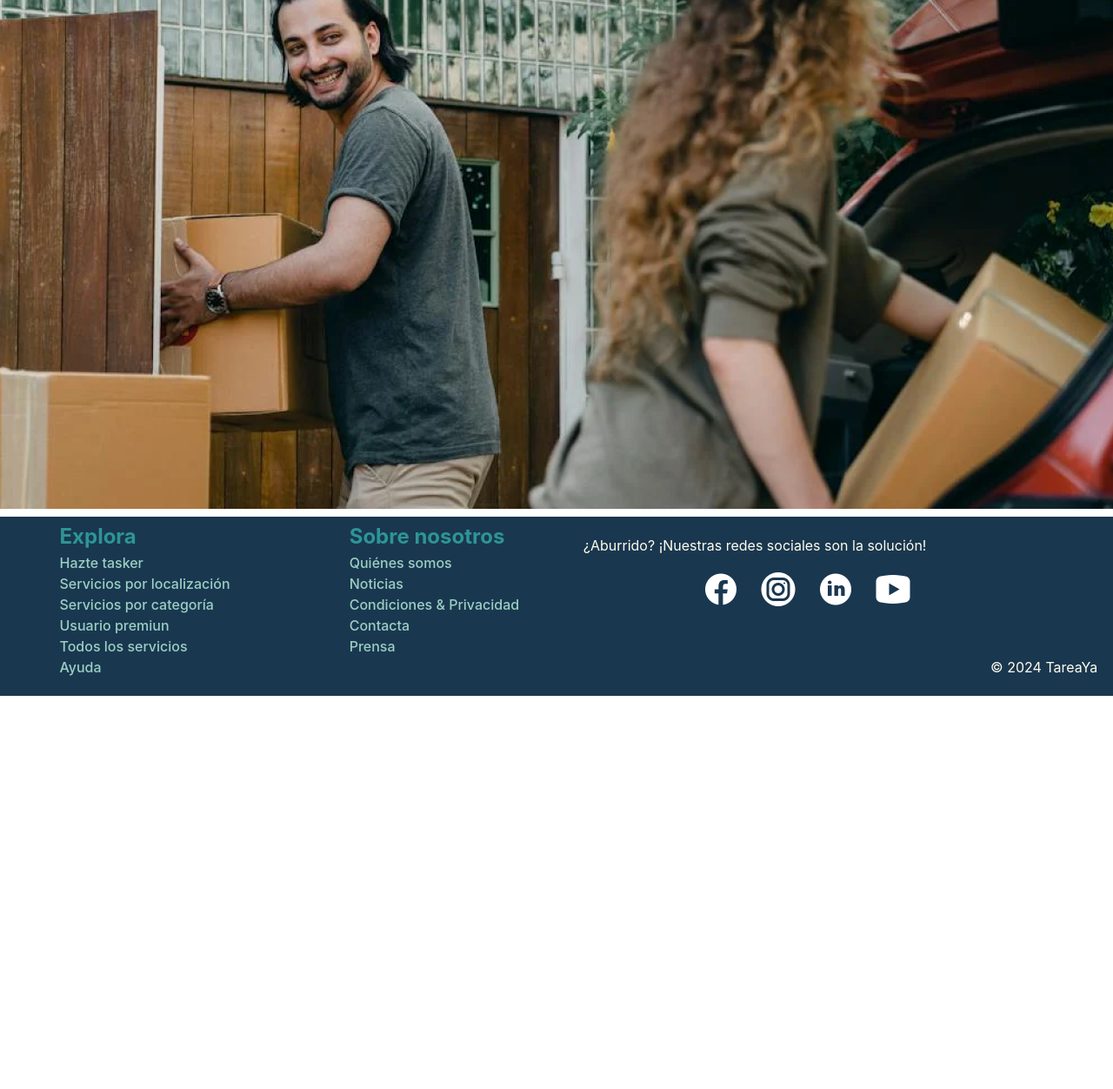
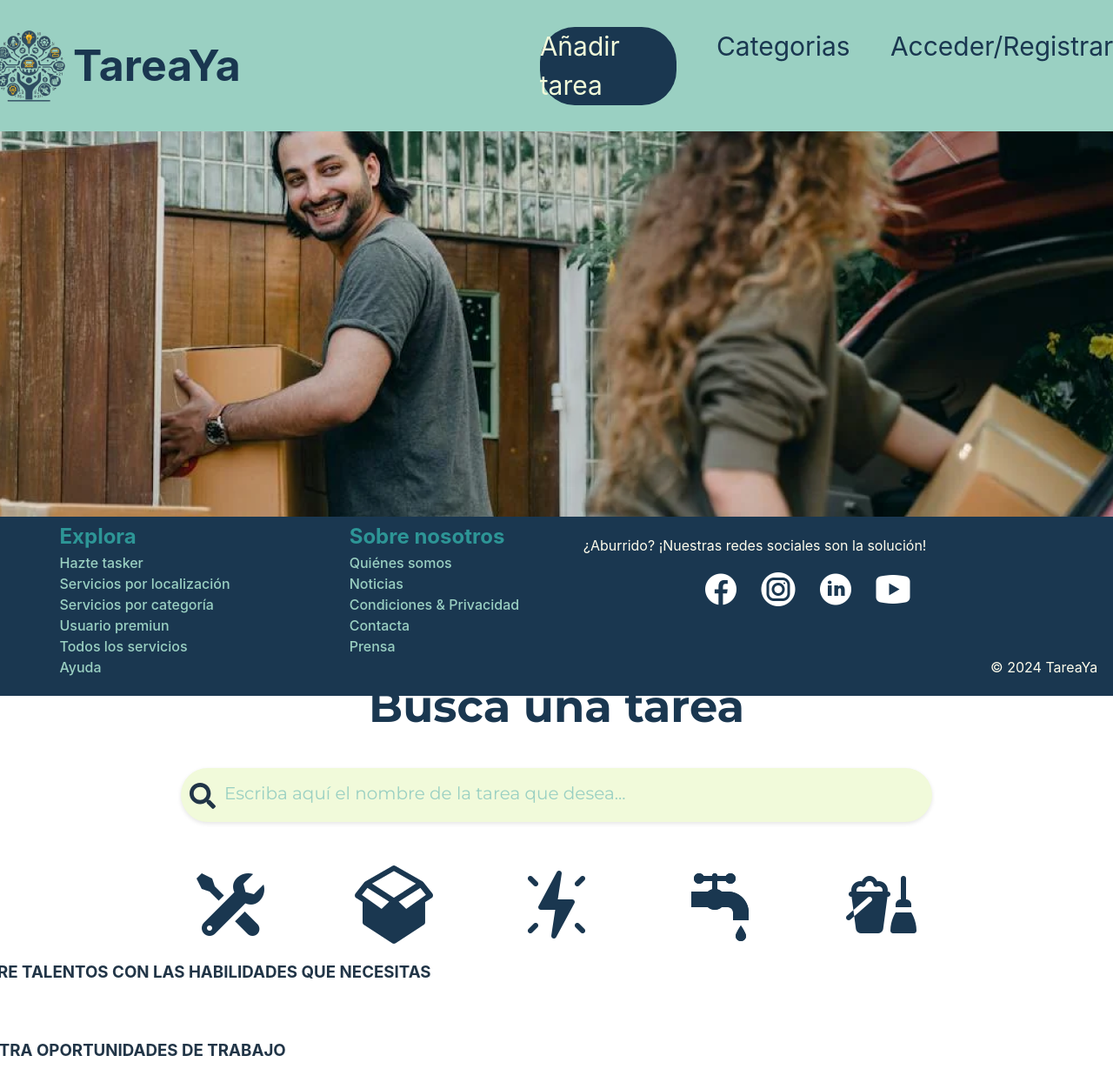
Before and after one commit to dialomt/hackathon-TareaYa, a React (Vite) app in the folder tareaya/: page / in a window 1280 px wide. Shown: the top 1252 px of the page at 87% size. Built offline with nearby package versions, Linux system fonts and the light colour scheme.

Commit message:
merge header

```diff
--- /dev/null
+++ b/tareaya/src/components/header/Header.jsx
@@ -0,0 +1,22 @@
+import "./header.css";
+import treelog from '../images/treelog.png'
+
+
+const Header = () => {
+  return (
+  <header className="header--container">
+    <div className="header--LogoTitle--container">
+        <img src={treelog}/>
+        <h2 className="header--Title">TareaYa</h2>
+    </div>
+    <div className="header--Links--container">
+        <ul className="header--list">
+            <span className="background--addTask"><li>Añadir tarea</li></span>
+            <li>Categorias</li>
+            <li>Acceder/Registrarse</li>
+        </ul>
+    </div>
+  </header>
+)};
+
+export default Header;
--- /dev/null
+++ b/tareaya/src/components/header/header.css
@@ -0,0 +1,45 @@
+
+.header--container {
+    background-color: #9AD0C2;
+    height: 151px;
+    display: flex;
+    flex-wrap: nowrap;
+    flex-direction: row;
+    align-items: center;
+    justify-content: space-between;
+    padding-inline-start: 4rem;
+    color: #1A3750;
+  }
+
+  .header--LogoTitle--container{
+    display: flex;
+    flex-wrap: nowrap;
+    flex-direction: row;
+    justify-content: space-around;
+    align-items: center;
+
+  }
+
+  .header--Title{
+    font-size: 50px;
+  }
+
+  .header--Links--container{
+    width: 60%;
+  }
+
+  .header--list{
+    display: flex;
+    flex-direction: row;
+    justify-content: space-evenly;
+    list-style: none;
+    font-size: 30px;
+    cursor: pointer;
+  }
+
+  .background--addTask {
+    background-color: #1A3750;
+    width: 20%;
+    border-radius: 40px;
+    color: #F1FADA;
+  }
--- a/tareaya/src/components/homemain/homemain.css
+++ b/tareaya/src/components/homemain/homemain.css
@@ -2,17 +2,20 @@
     display: flex;
     flex-direction: column;
 }
+
 .search{
     display: flex;
     flex-direction: column;
     margin-left: 20%;
     margin-right: 20%;
 }
+
 .textsearch{
     font-family: 'Montserrat', sans-serif;
     color: #1A3750;
     margin-left: 25%;
 }
+
 .inputhome{
     background-color: rgba(241, 250, 218, 1);
     height: 60px;
@@ -22,11 +25,13 @@
     padding-left: 50px;
     box-shadow: 0 2px 5px rgba(0, 0, 0, 0.1);
 }
+
 .inputhome::placeholder {
     font-family: 'Montserrat', sans-serif;
     color: rgba(154, 208, 194, 1) ;
     font-size: 20px;
 }
+
 .fasearch{
     position: absolute;
     margin-top: 155px;
@@ -34,3 +39,16 @@
     font-size: 30px;
 
 }
+
+.iconshome{
+    display: flex;
+    justify-content: space-between;
+    margin-top: 50px;
+    margin-left: 300px;
+    margin-right: 300px;
+}
+
+.serviceicons{
+    width: 90px;
+    height: 90px;
+}
--- a/tareaya/src/components/homemain/homemain.jsx
+++ b/tareaya/src/components/homemain/homemain.jsx
@@ -2,6 +2,12 @@ import React from "react";
 import homeimg from '../images/homeimg.png'
 import '../homemain/homeMain.css'
 import { FaSearch } from 'react-icons/fa'
+import Tools from '../images/Tools.png'
+import Plumbing from '../images/Plumbing.png'
+import OpenParcel from '../images/Open-Parcel.png'
+import Housekeeping from '../images/Housekeeping.png'
+import Conflict from '../images/Conflict.png'
+
 
 
 
@@ -23,7 +29,28 @@ const HomeMain = () => {
              </div>
         </div>
         <div className="iconshome">
-            <img src="" alt="" />
+            <img src={Tools} className="serviceicons" alt="tools" />
+            <img src={OpenParcel}className="serviceicons" alt="openparcel" />
+            <img src={Conflict} className="serviceicons" alt="conflict" />
+            <img src={Plumbing} className="serviceicons" alt="plumbing" />
+            <img src={Housekeeping} className="serviceicons" alt="housekeeping" />
+
+        </div>
+        <div className="servicedescription">
+        <h3 className="textservicedescription">DESCUBRE TALENTOS CON LAS HABILIDADES QUE NECESITAS</h3>
+            <section className="ability">
+                <img src="" alt="" />
+                <div className="cubedescription">
+                    <p className="textcubedescription"></p>
+                </div>
+
+
+            </section>
+            <h3 className="textservicedescription">ENCUENTRA OPORTUNIDADES DE TRABAJO</h3>
+            <section className="opportunities">
+
+
+            </section>
 
         </div>
 
--- a/tareaya/src/pages/Home.jsx
+++ b/tareaya/src/pages/Home.jsx
@@ -1,11 +1,13 @@
 import { useState } from 'react'
 import Footer from '../components/footer/Footer';
 import HomeMain from '../components/homemain/HomeMain';
+import Header from '../components/header/Header';
 
 
 function Home() {
     return (
       <div>
+        <Header/>
         <HomeMain/>
         <Footer />
       </div>
```
Also changed, not shown: tareaya/src/components/images/Open-Parcel.png (renamed from tareaya/src/components/images/Open Parcel.png), tareaya/src/components/images/treelog.png (added).
